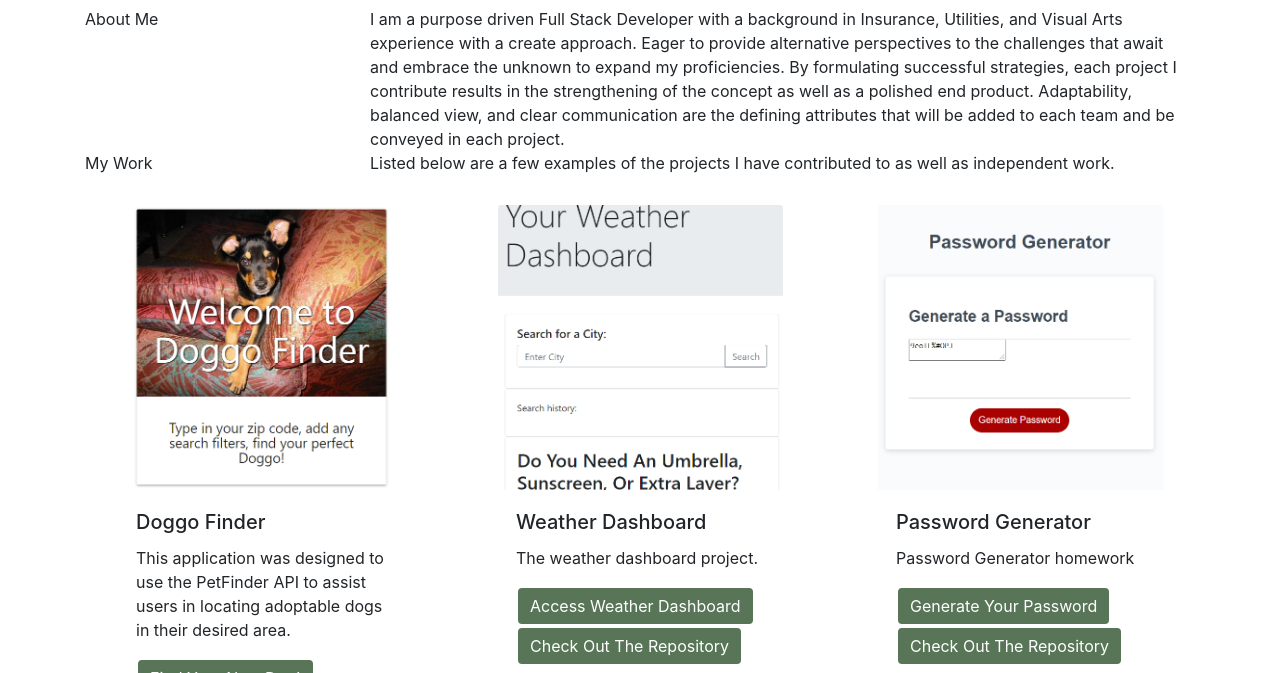
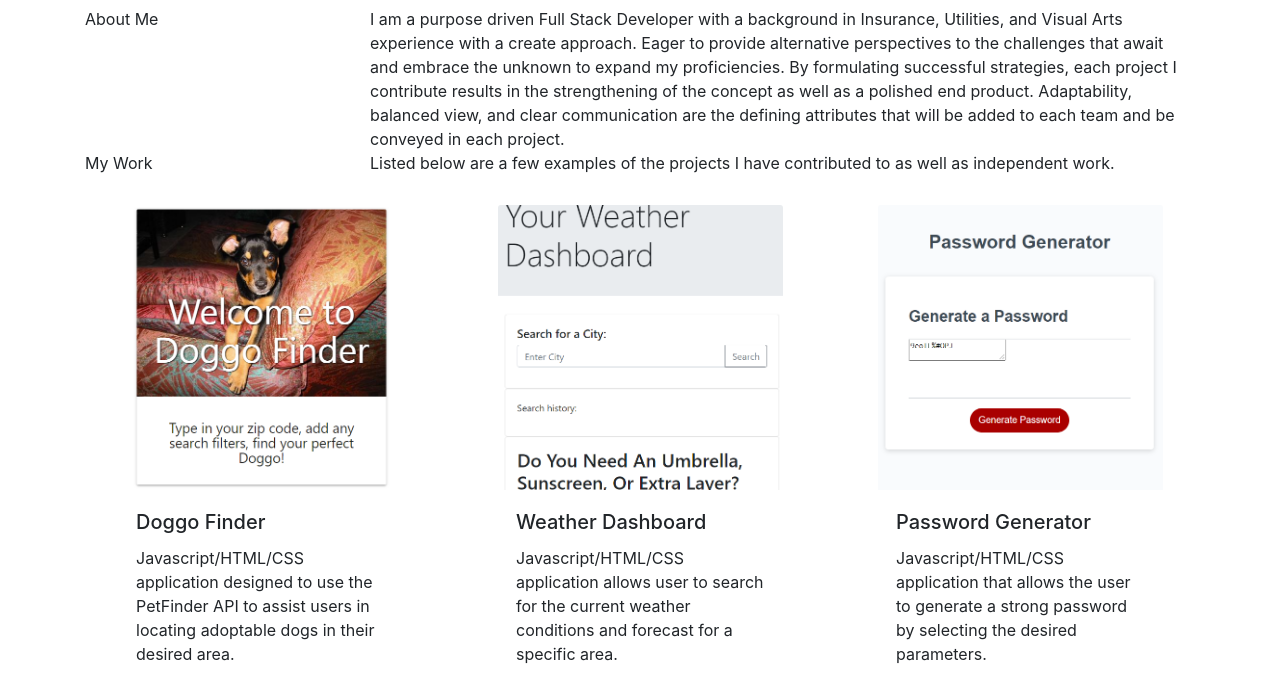
Before and after one commit to Kygandao/Portfolio2.0, a plain HTML site: page index.html in a window 1280 px wide. Shown: the part 279-952 px from the top of the page. Drawn offline with nearby package versions, Linux system fonts and the light colour scheme.

Commit message:
added project descriptions

```diff
--- a/index.html
+++ b/index.html
@@ -72,8 +72,7 @@
           <img id="card-img" src="./Images/DoggoFinder.png" class="card-img-top" alt="Doggo Finder Screenshot">
           <div class="card-body">
             <h5 class="card-title">Doggo Finder</h5>
-            <p class="card-text">This application was designed to use the PetFinder API to assist users in locating
-              adoptable dogs in their desired area.</p>
+            <p class="card-text">Javascript/HTML/CSS application designed to use the PetFinder API to assist users in locating adoptable dogs in their desired area.</p>
             <a href="https://windowmac.github.io/Pet_Locator/" target="_blank" class="btn btn-primary">Find Your New
               Dog!</a>
             <a href="https://github.com/Windowmac/Pet_Locator" target="_blank" class="btn btn-primary">Check Out The Repository</a>
@@ -87,7 +86,7 @@
             alt="Weather Dashboard Screenshot">
           <div class="card-body">
             <h5 class="card-title">Weather Dashboard</h5>
-            <p class="card-text">The weather dashboard project.</p>
+            <p class="card-text">Javascript/HTML/CSS application allows user to search for the current weather conditions and forecast for a specific area.</p>
             <a href="https://kygandao.github.io/Weather-Dashboard/" target="_blank" class="btn btn-primary">Access
               Weather Dashboard</a>
             <a href="https://github.com/Kygandao/Weather-Dashboard" target="_blank" class="btn btn-primary">Check Out The Repository</a>
@@ -101,7 +100,7 @@
             alt="Password Generator Screenshot">
           <div class="card-body">
             <h5 class="card-title">Password Generator</h5>
-            <p class="card-text">Password Generator homework</p>
+            <p class="card-text">Javascript/HTML/CSS application that allows the user to generate a strong password by selecting the desired parameters.</p>
             <a href="https://kygandao.github.io/Random-Password-Generator/" target="_blank"
               class="btn btn-primary">Generate Your Password</a>
             <a href="https://github.com/Kygandao/Random-Password-Generator" target="_blank" class="btn btn-primary">Check Out The Repository</a>
```
